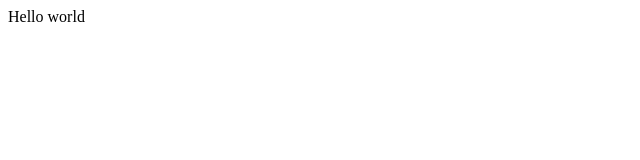
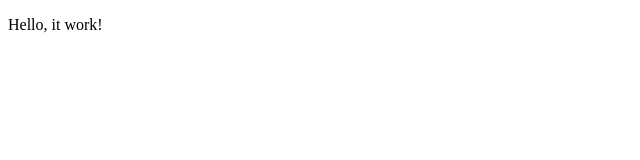
Before and after one commit to SamanthaHam/SamanthaHam.github.io, a plain HTML site: page index.html in a window 1280 px wide. Shown: the whole page, without its empty margins (0-640 px from the left). Drawn offline with Linux system fonts and the light colour scheme.

Commit message:
edited index.html

```diff
--- a/index.html
+++ b/index.html
@@ -7,7 +7,7 @@
     <link href="style.css" rel="stylesheet" type="text/css" />
   </head>
   <body>
-    Hello world
+    <p> Hello, it work!</p>
     <script src="script.js"></script>
   </body>
 </html>
```
